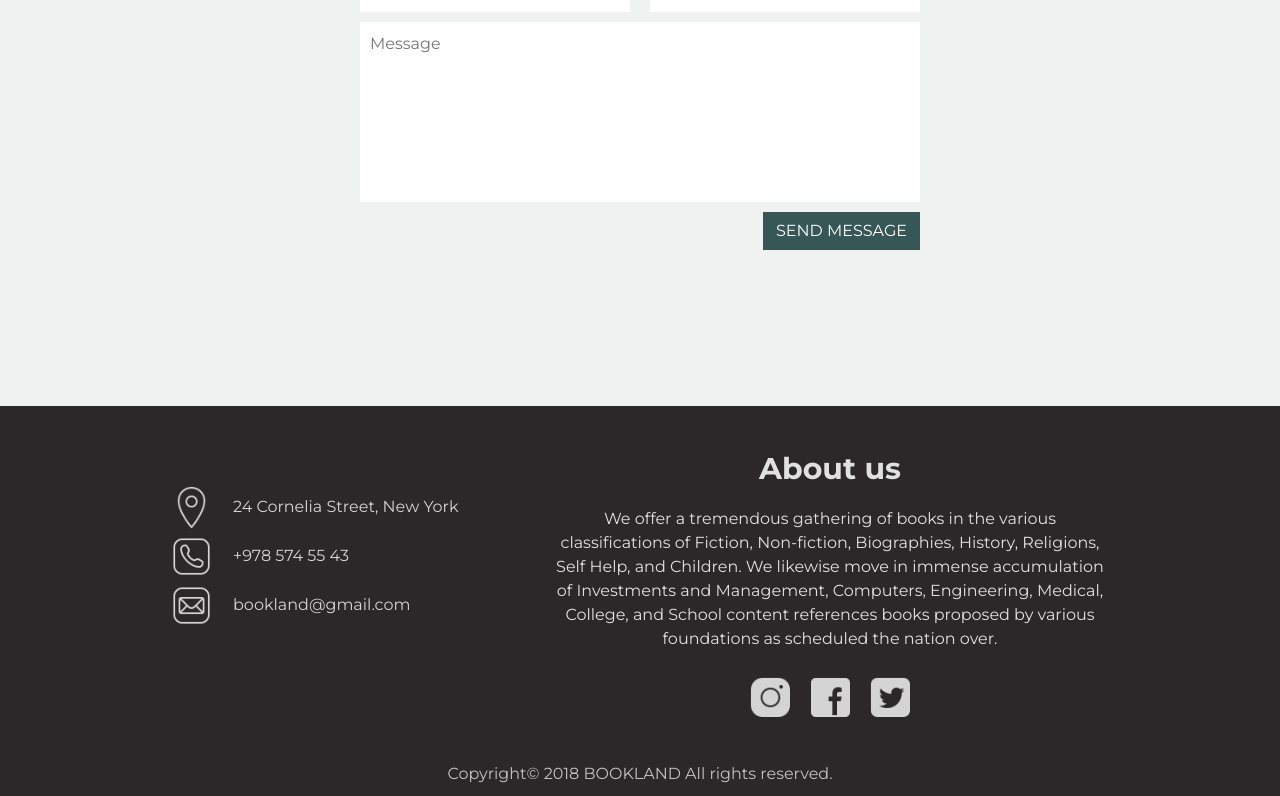
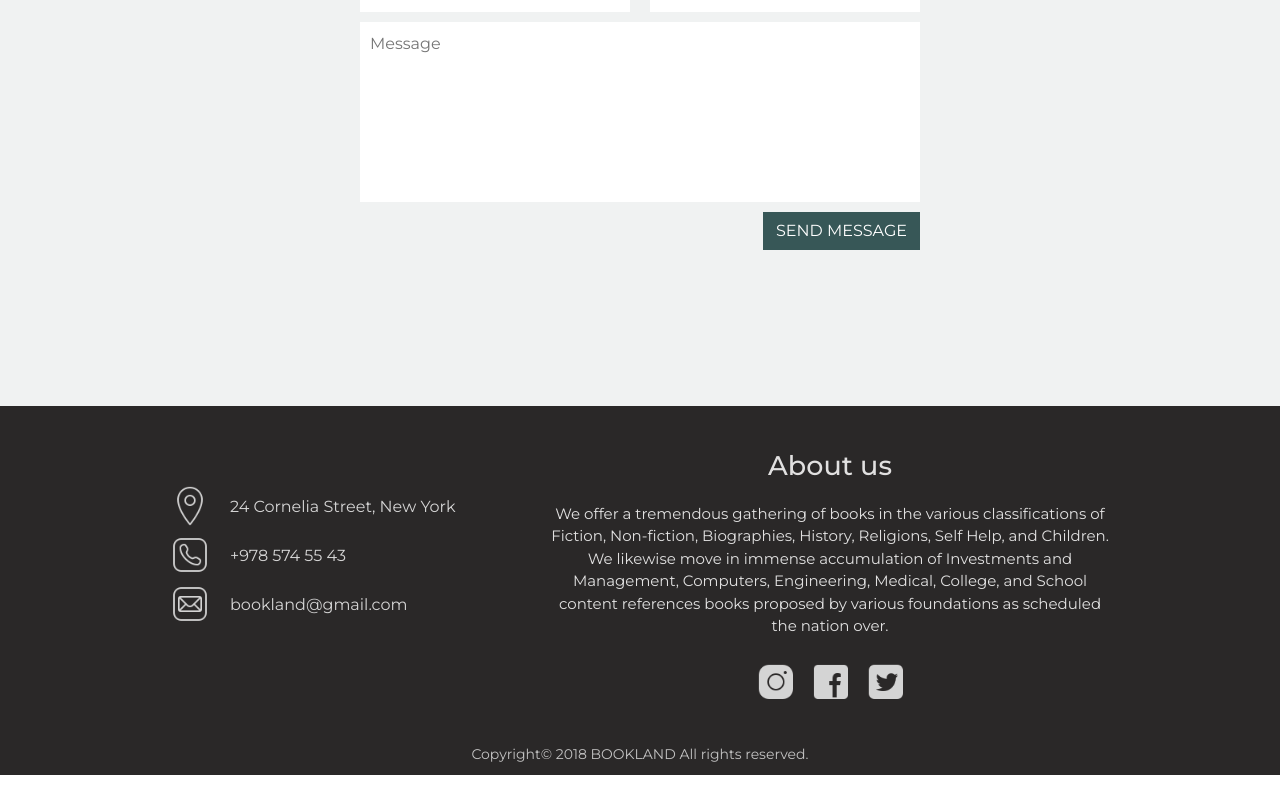
Before and after one commit to nkokor/Bookland, a React (Create React App) app: page / in a window 1280 px wide. Shown: the part 3710-4506 px from the top of the page. After the commit the page ends 4485 px from the top, so only its background shows below. Built offline with nearby package versions, Linux system fonts and the light colour scheme.

Commit message:
footer changes

```diff
--- a/src/components/Footer.js
+++ b/src/components/Footer.js
@@ -39,7 +39,7 @@ function Footer() {
 
         <div id="footer-company-info">
           <p id="footer-title">About us</p>
-          <p>We offer a tremendous gathering of books in the various classifications of Fiction, Non-fiction, Biographies, History, Religions, Self Help, and Children. We likewise move in immense accumulation of Investments and Management, Computers, Engineering, Medical, College, and School content references books proposed by various foundations as scheduled the nation over. </p>
+          <p id='company-text'>We offer a tremendous gathering of books in the various classifications of Fiction, Non-fiction, Biographies, History, Religions, Self Help, and Children. We likewise move in immense accumulation of Investments and Management, Computers, Engineering, Medical, College, and School content references books proposed by various foundations as scheduled the nation over. </p>
           <div id="footer-socials">
             <img className='footer-social-link' src="images/icons/icons8-instagram-white-50.png"></img>
             <img className='footer-social-link' src="images/icons/icons8-facebook-white-50.png"></img>
--- a/src/style/Footer.css
+++ b/src/style/Footer.css
@@ -25,7 +25,7 @@
 }
 
 .footer-contact-link img {
-  height: 43px;
+  height: 40px;
 }
 
 .footer-contact-link p {
@@ -39,12 +39,16 @@
 }
 
 #footer-title {
-  font-weight: bold;
-  font-size: 30px;
+  font-weight: 500;
+  font-size: 27px;
 }
 
 #footer-company-info p {
   opacity: 86%;
+}
+
+#company-text {
+  font-size: 15px;
 }
 
 #footer-socials {
@@ -52,7 +56,7 @@
 }
 
 .footer-social-link {
-  height: 40px;
+  height: 35px;
   margin: 10px;
   cursor: pointer;
 }
@@ -62,6 +66,7 @@
   padding-top: 35px;
   padding-bottom: 10px;
   margin-bottom: 0px;
+  font-size: 14px;
 }
 
 .footer-contact-link img, .footer-contact-link p, .footer-social-link {
```
